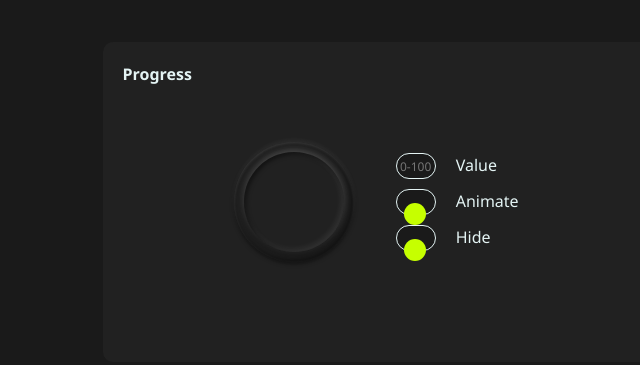
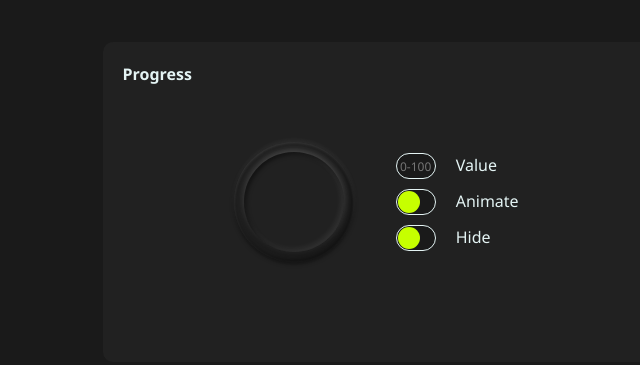
Before and after one commit to Goijil/progress-block, a website with bundled scripts: page index.html in a window 1280 px wide. Shown: the part 198-563 px from the top of the page, without its empty margins (246-886 px from the left). Built offline with nearby package versions, Linux system fonts and the light colour scheme.

Commit message:
Revert "fix: предотвращение растягивание кнопки в Safari"
This reverts commit 567c36e1505854232c7d2597c340533eb6cfd916.

```diff
--- a/index.html
+++ b/index.html
@@ -37,29 +37,29 @@
           <span class="progress__panel--text">Value</span>
         </div>
         <div class="progress__panel--item">
-          <button
+          <div
             class="progress__panel--button"
             data-js-progress-animation-button-space
           >
-            <div
+            <button
               class="progress__panel--button--indicator"
               data-active="false"
               data-js-progress-animation-button-space-toggle
-            ></div>
-          </button>
+            ></button>
+          </div>
           <span class="progress__panel--text">Animate</span>
         </div>
         <div class="progress__panel--item">
-          <button
+          <div
             class="progress__panel--button"
             data-js-progress-visibility-button-space
           >
-            <div
+            <button
               class="progress__panel--button--indicator"
               data-active="false"
               data-js-progress-visibility-button-space-toggle
-            ></div>
-          </button>
+            ></button>
+          </div>
           <span class="progress__panel--text">Hide</span>
         </div>
       </div>
```
Also changed, not shown: README.md (deleted).
